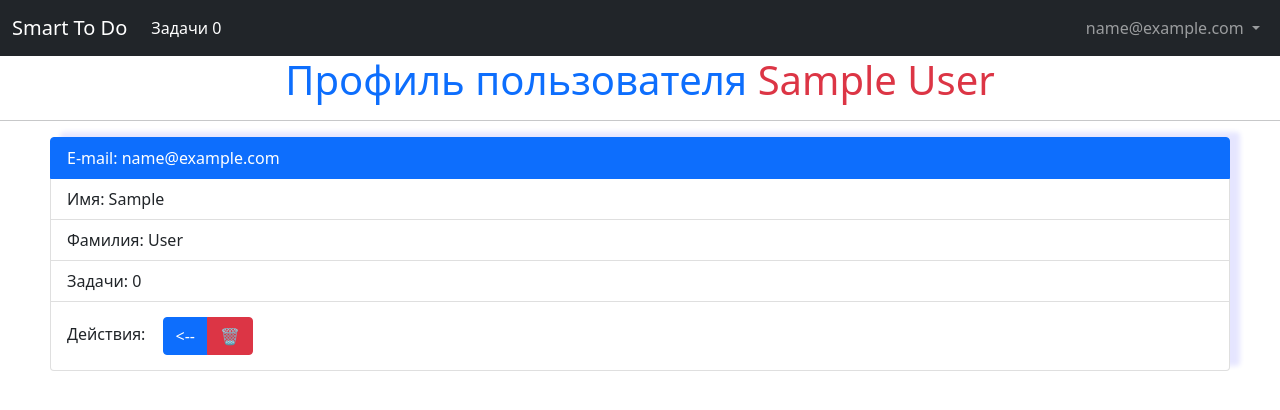
After one commit to saneksking/smart_todo_app, a Django app: page /admin-panel/profile/1/ in a window 1280 px wide. The commit adds this page. Shown: the top 410 px of the page. Run offline with Django 5.2, Linux system fonts and the light colour scheme; the visitor is signed in with stand-in values (Sample User, id 1); data comes from the database, SQL or seed files in the repository; data that the repository does not hold is empty; some libraries are stand-ins or nearby versions.

Commit message:
Добавил для Административной панели возможность просмотра профиля пользователя.

```diff
--- a/persons/models.py
+++ b/persons/models.py
@@ -38,6 +38,9 @@ class Person(AbstractBaseUser, PermissionsMixin):
     USERNAME_FIELD = 'email'
     REQUIRED_FIELDS = ['first_name', 'last_name']
 
+    def full_name(self):
+        return self.first_name + ' ' + self.last_name
+
 
 class BotBase(models.Model):
     title = models.CharField(max_length=200)
--- a/persons/templates/persons/admin_panel.html
+++ b/persons/templates/persons/admin_panel/admin_panel.html
@@ -26,7 +26,7 @@
         <td>{{ person.last_name }}</td>
         <td>{{ person.task.count }}</td>
         <td>{% if person.tg_id == '' %}Отсутствует{% else %}{{ person.tg_id }}{% endif %}</td>
-        <td><a href="{% url 'persons:admin_panel_delete' person.id %}" class="btn btn-danger" onclick="return confirm('Вы действительно хотите удалить пользователя {{ person.first_name }}?')">Удалить</a> </td>
+        <td><a href="{% url 'persons:person_profile' person.id %}" class="btn btn-primary" data-bs-toggle="tooltip" data-bs-placement="top" title="Профиль">👨‍</a></td>
     {% endfor %}
     </tr>
   </tbody>
--- /dev/null
+++ b/persons/templates/persons/admin_panel/person_profile.html
@@ -0,0 +1,14 @@
+{% extends 'base.html' %}
+{% load person_tags %}
+{% block title %}Профиль пользователя: {{ person.full_name }}{% endblock %}
+{% block content %}
+    <h1 class="text-center text-primary">Профиль пользователя <span class="text-danger">{{ person.full_name }}</span></h1>
+    <hr>
+    <ul class="list-group" style="margin: 0 50px; box-shadow: 10px -5px 5px rgba(0, 0, 255, 0.1);">
+        <li class="list-group-item active" aria-current="true">E-mail: {{ person.email }}</li>
+        <li class="list-group-item">Имя: {{ person.first_name }}</li>
+        <li class="list-group-item">Фамилия: {{ person.last_name }}</li>
+        <li class="list-group-item">Задачи: {% task_count person.id %}</li>
+        <li class="list-group-item">Действия: <span class="btn btn-group"><a href="{% url 'persons:admin_panel' %}" class="btn btn-primary" data-bs-toggle="tooltip" data-bs-placement="top" title="Вернуться"><--</a> <a href="{% url 'persons:admin_panel_delete' person.id %}" class="btn btn-danger" onclick="return confirm('Вы действительно хотите удалить пользователя {{ person.full_name }}?')" data-bs-toggle="tooltip" data-bs-placement="top" title="Удалить">🗑️</a></span> </li>
+    </ul>
+{% endblock %}
--- a/persons/urls.py
+++ b/persons/urls.py
@@ -17,6 +17,13 @@ urlpatterns = [
     path('settings/', login_required(views.settings), name='settings'),
     path('task/end-task/<int:task_id>/', login_required(views.end_task), name='end_task'),
     path('admin-panel/', login_required(views.admin_panel), name='admin_panel'),
-    path('admin-panel/delete/<int:person_id>/', login_required(views.admin_panel_delete_person), name='admin_panel_delete'),
+    path('admin-panel/delete/<int:person_id>/',
+         login_required(views.admin_panel_delete_person),
+         name='admin_panel_delete'
+         ),
+    path('admin-panel/profile/<int:person_id>/',
+         login_required(views.person_profile),
+         name='person_profile'
+         )
 
 ]
--- a/persons/views.py
+++ b/persons/views.py
@@ -190,7 +190,7 @@ def admin_panel(request):
         'person_list': person_list,
         'message': message,
     }
-    return render(request, 'persons/admin_panel.html', context)
+    return render(request, 'persons/admin_panel/admin_panel.html', context)
 
 
 @user_passes_test(is_superuser)
@@ -203,3 +203,12 @@ def admin_panel_delete_person(request, person_id):
     }
     request.session['message'] = message
     return redirect('persons:admin_panel')
+
+
+@user_passes_test(is_superuser)
+def person_profile(request, person_id):
+    person = Person.objects.get(id=person_id)
+    context = {
+        'person': person,
+    }
+    return render(request, 'persons/admin_panel/person_profile.html', context)
```
